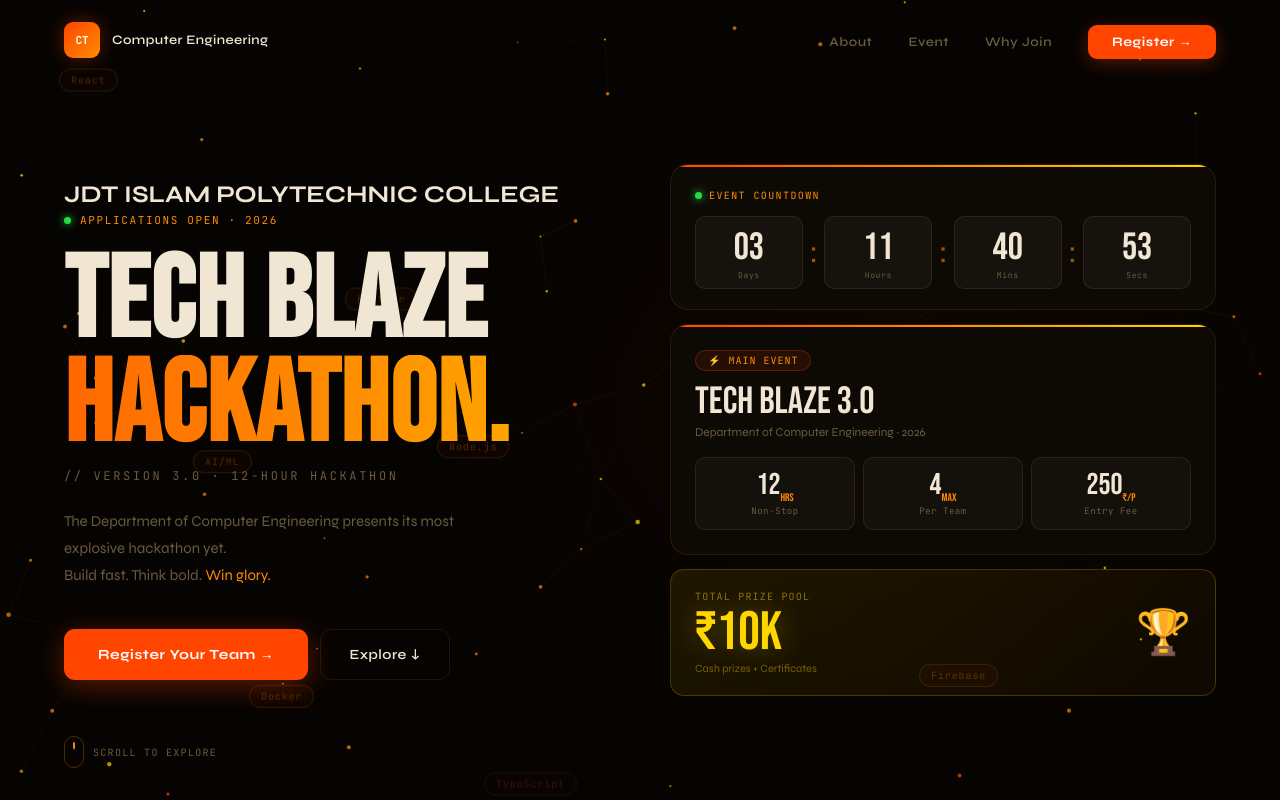
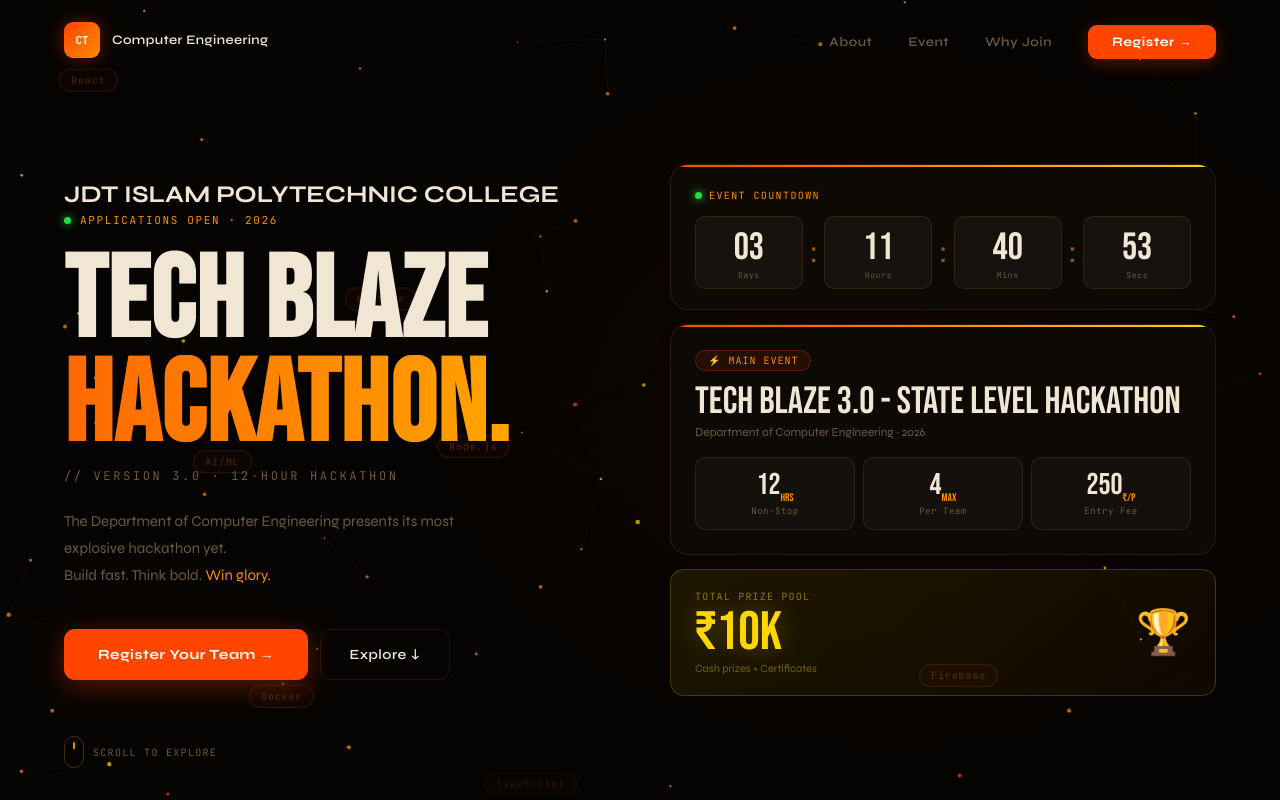
Before and after one commit to Aswanth-47/techblaze-2026, a website: page index.html in a window 1280 px wide. Shown: the top 800 px of the page. Drawn offline with Linux system fonts and the light colour scheme; animation ran at ten frames a second.

Commit message:
Update index.html

```diff
--- a/index.html
+++ b/index.html
@@ -277,7 +277,7 @@ footer{position:relative;z-index:5;padding:36px 64px;border-top:1px solid var(--
     </div>
     <div class="hero-card-main">
       <div class="hcm-tag">⚡ Main Event</div>
-      <div class="hcm-title">Tech Blaze 3.0</div>
+      <div class="hcm-title">Tech Blaze 3.0 - State Level Hackathon</div>
       <div class="hcm-sub">Department of Computer Engineering · 2026</div>
       <div class="hcm-stats">
         <div class="hcm-stat"><div class="hcm-stat-num"><span id="cn1">0</span><sub>hrs</sub></div><div class="hcm-stat-lbl">Non-Stop</div></div>
```
